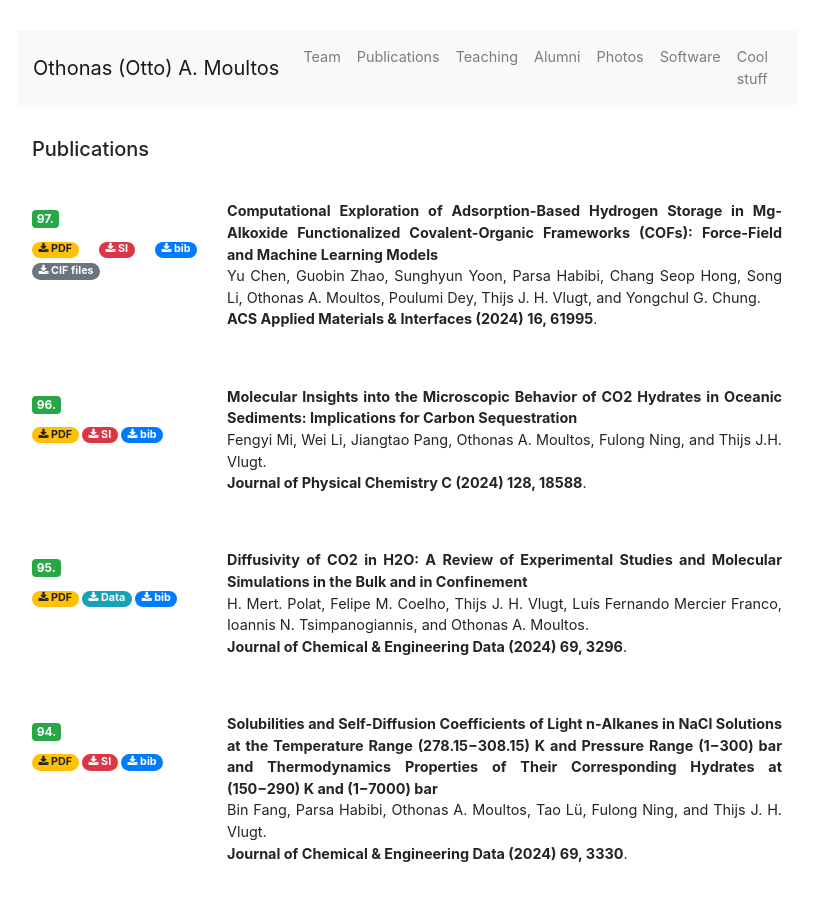
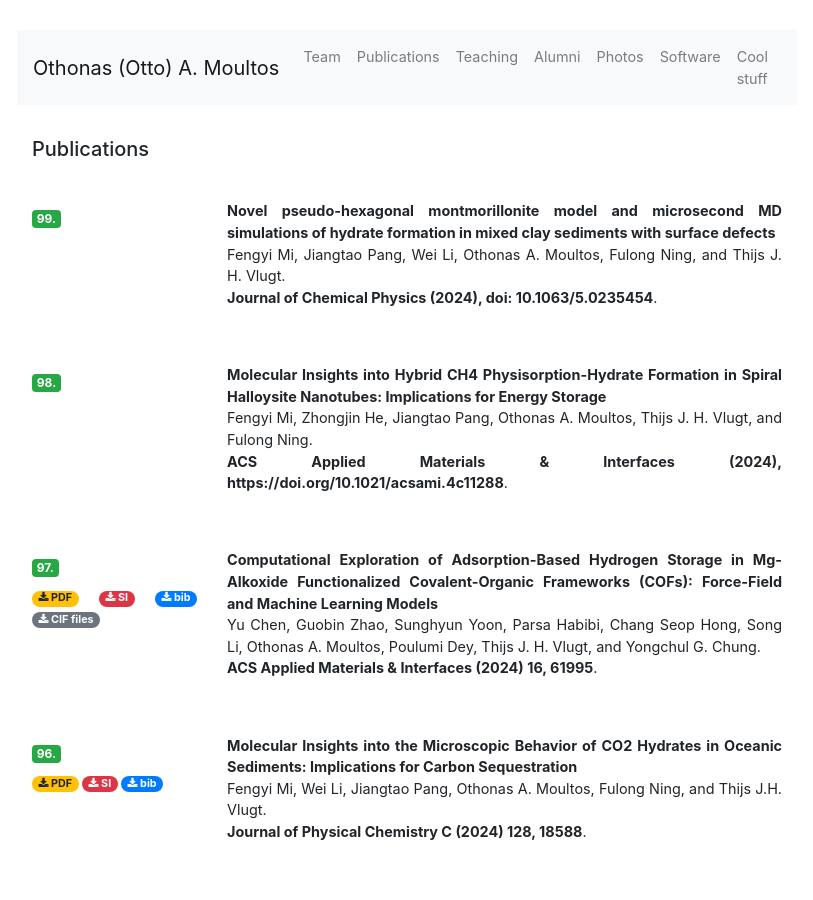
Before and after one commit to omoultosEthTuDelft/web, a Jekyll site: the page built from publications/index.md, in a window 1280 px wide and 900 px high. Shown: the whole window, without its empty margins (233-1046 px from the left). Built offline with Jekyll 4.4.1, drawn with Linux system fonts in a browser that asks for light colours; nearby versions of some CDN libraries.

Commit message:
newPapers

```diff
--- a/publications/index.md
+++ b/publications/index.md
@@ -1,10 +1,17 @@
 ---
 layout: default
-#title: "Othonas Moultos | Assistant Professor, TU Delft"
 title: "Publications"
 
 
 publications:
+  - { number: "99.",
+    title: "Novel pseudo-hexagonal montmorillonite model and microsecond MD simulations of hydrate formation in mixed clay sediments with surface defects",
+    authors: "Fengyi Mi, Jiangtao Pang, Wei Li, Othonas A. Moultos, Fulong Ning, and Thijs J. H. Vlugt",
+    venue: "Journal of Chemical Physics (2024), doi: 10.1063/5.0235454"}
+  - { number: "98.",
+    title: "Molecular Insights into Hybrid CH4 Physisorption-Hydrate Formation in Spiral Halloysite Nanotubes: Implications for Energy Storage",
+    authors: "Fengyi Mi, Zhongjin He, Jiangtao Pang, Othonas A. Moultos, Thijs J. H. Vlugt, and Fulong Ning",
+    venue: "ACS Applied Materials & Interfaces (2024), https://doi.org/10.1021/acsami.4c11288"}
   - { number: "97.",
     title: "Computational Exploration of Adsorption-Based Hydrogen Storage in Mg-Alkoxide Functionalized Covalent-Organic Frameworks (COFs): Force-Field and Machine Learning Models",
     authors: "Yu Chen, Guobin Zhao, Sunghyun Yoon, Parsa Habibi, Chang Seop Hong, Song Li, Othonas A. Moultos, Poulumi Dey, Thijs J. H. Vlugt, and Yongchul G. Chung",
```
